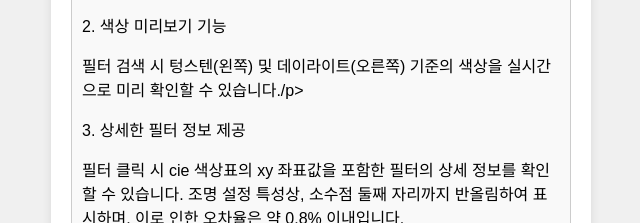
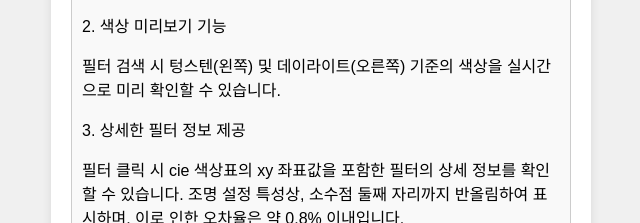
Before and after one commit to lgw1003/Lee-Filter-CIE-XY-, a plain HTML site: page index.html in a window 1280 px wide. Both pictures are taken after a click on the button "설명서 열기/닫기". Shown: the part 296-519 px from the top of the page, 319-959 px from the left. Drawn offline with Linux system fonts and the light colour scheme.

Commit message:
Update index.html

```diff
--- a/index.html
+++ b/index.html
@@ -255,7 +255,7 @@
             <p>1. 다양한 검색 옵션</p>
             <p>한국어, 영어, 필터 번호 등 다양한 방식으로 실시간 검색이 가능해 빠르고 편리한 검색 환경을 제공합니다.</p>
             <p>2. 색상 미리보기 기능</p>
-            <p>필터 검색 시 텅스텐(왼쪽) 및 데이라이트(오른쪽) 기준의 색상을 실시간으로 미리 확인할 수 있습니다./p>
+            <p>필터 검색 시 텅스텐(왼쪽) 및 데이라이트(오른쪽) 기준의 색상을 실시간으로 미리 확인할 수 있습니다.</p>
             <p>3. 상세한 필터 정보 제공</p>
             <p>필터 클릭 시 cie 색상표의 xy 좌표값을 포함한 필터의 상세 정보를 확인할 수 있습니다. 조명 설정 특성상, 소수점 둘째 자리까지 반올림하여 표시하며, 이로 인한 오차율은 약 0.8% 이내입니다.</p>
             <p>4. RGB 및 HSV 값 제공</p>
```
